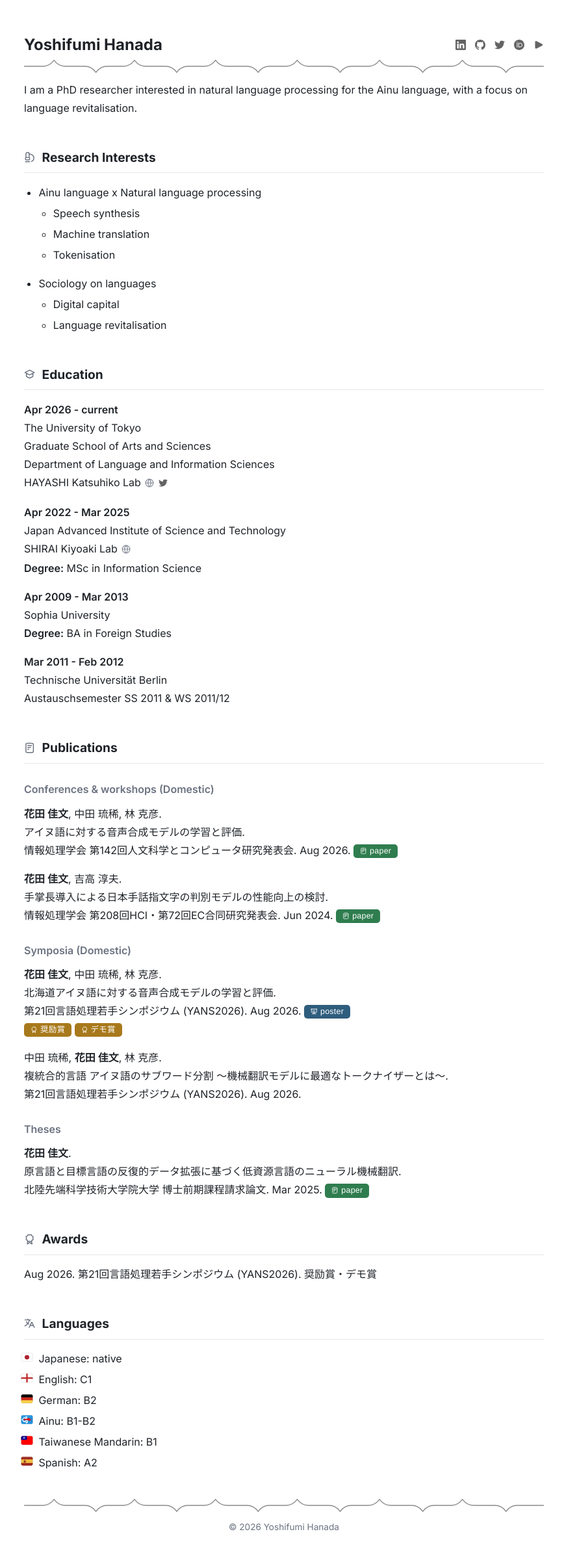
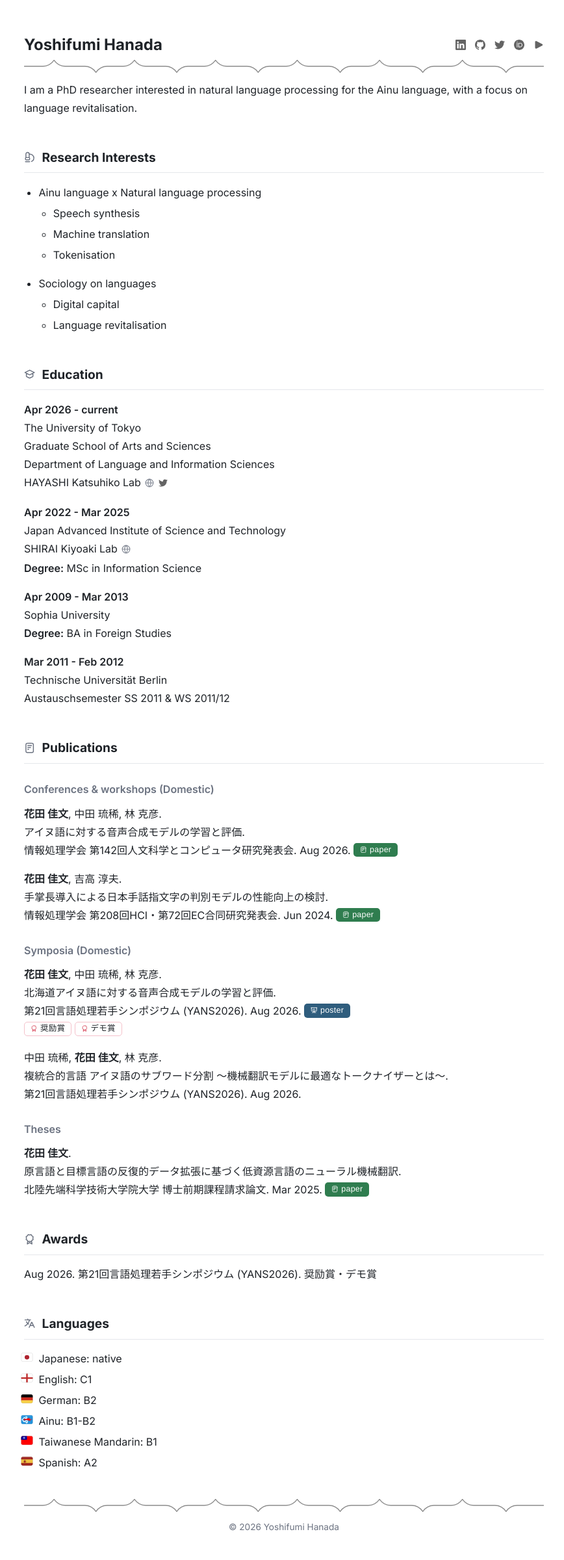
Before and after one commit to nonotoy/nonotoy.github.io, a Jekyll site: the page built from index.md, in a window 1280 px wide. Shown: the whole page at 65% size, without its empty margins (203-1071 px from the left). Built offline with Jekyll 4.4.1, drawn with Linux system fonts in a browser that asks for light colours.

Commit message:
style: widen content to 800px, center badges vertically, restyle award badge

```diff
--- a/_sass/style.scss
+++ b/_sass/style.scss
@@ -90,6 +90,8 @@ strong {
 .content .award-badge {
     display: inline-block;
     vertical-align: middle;
+    position: relative;
+    top: -0.15em;
     padding: 1px 10px;
     border-radius: 5px;
     background: #2f7d4f;
@@ -112,10 +114,16 @@ strong {
     text-decoration: none;
 }
 .content .award-badge {
-    background: #a8791c;
+    background: #ffffff;
+    border: 1px solid #f5c2cb;
+    color: $text;
+    padding: 0 9px;
+}
+.content .award-badge .badge-icon {
+    color: #d63a4f;
 }
 .content a.award-badge:hover {
-    background: #8c6417;
+    background: #fff5f6;
     text-decoration: none;
 }
 .content a.edu-link {
```
